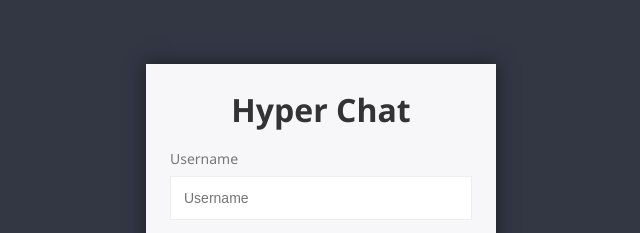
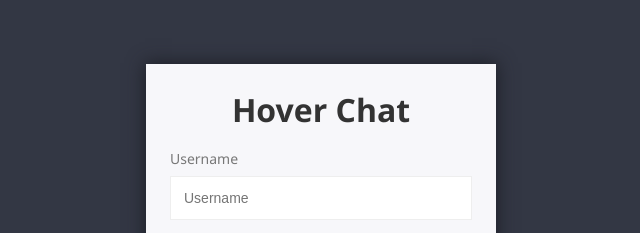
Before and after one commit to Mokshit06/hover-chat, a website: page public/index.html in a window 1280 px wide. Shown: the part 173-406 px from the top of the page, 319-959 px from the left. Drawn offline with Linux system fonts and the light colour scheme.

Commit message:
Changed app name

```diff
--- a/public/index.html
+++ b/public/index.html
@@ -6,14 +6,14 @@
     <meta name="viewport" content="width=device-width, initial-scale=1.0">
     <link rel="icon" href="/img/favicon.png">
     <link rel="stylesheet" href="/css/styles.css">
-    <title>Hyper Chat</title>
+    <title>Hover Chat</title>
 </head>
 
 <body>
 
     <div class="centered-form">
         <div class="centered-form__box">
-            <h1>Hyper Chat</h1>
+            <h1>Hover Chat</h1>
             <form action="/chat.html">
                 <label>Username</label>
                 <input type="text" name="username" placeholder="Username" required>
```
Also changed, not shown: Readme.md.
